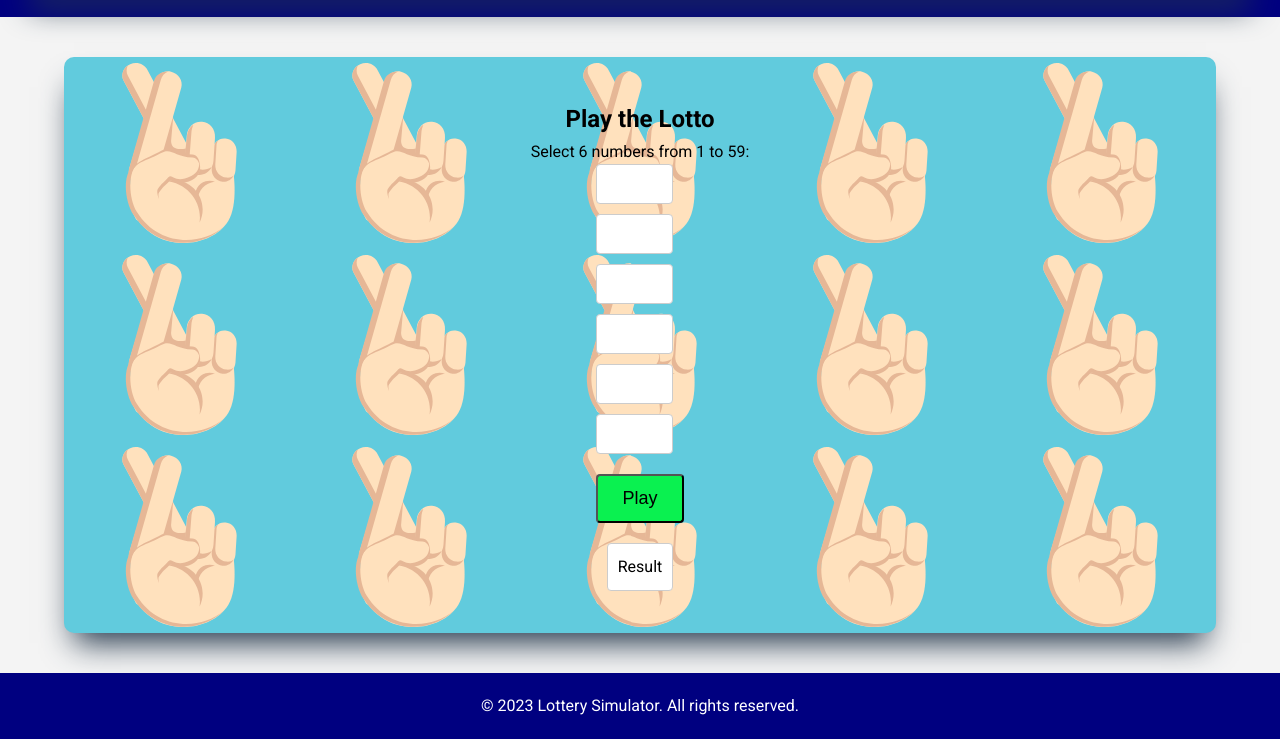
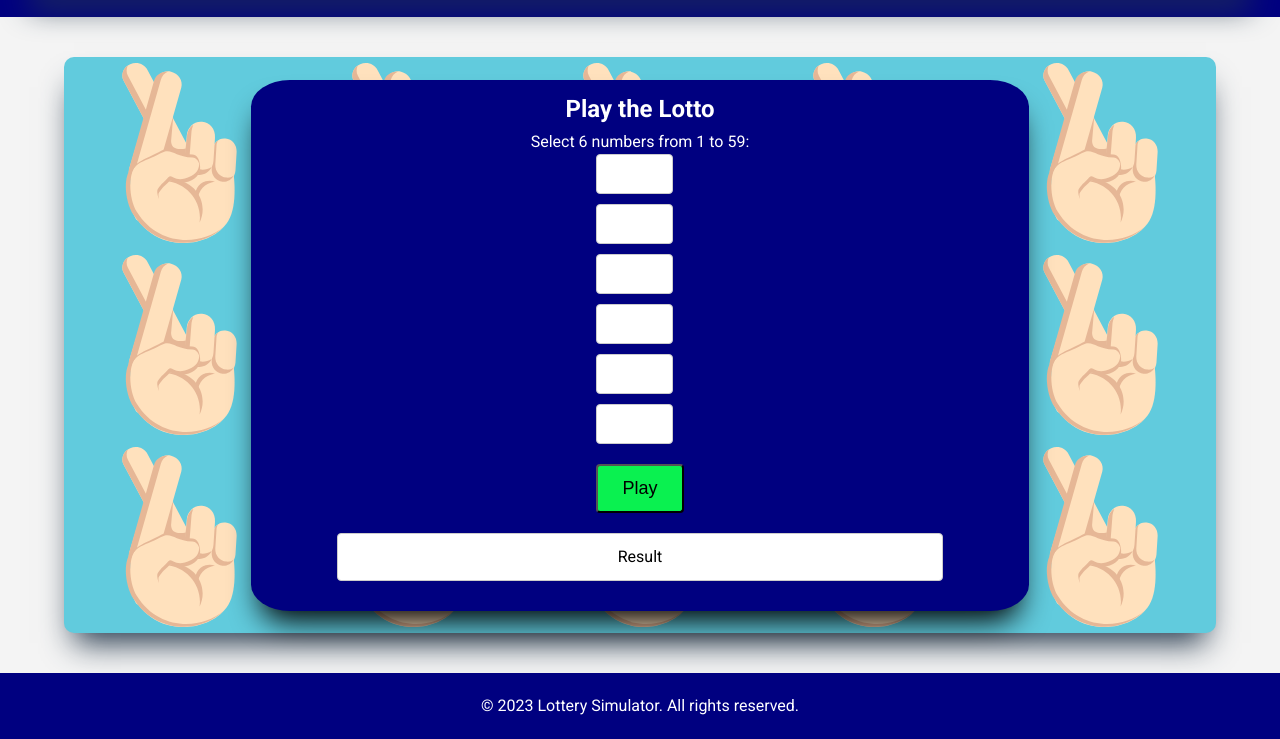
Before and after one commit to TailorBird93/lottery-simulator, a plain HTML site: page pages/lotto.html in a window 1280 px wide. Shown: the part 61-800 px from the top of the page. Drawn offline with nearby package versions, Linux system fonts and the light colour scheme.

Commit message:
Change lotto game element style

```diff
--- a/css/styles.css
+++ b/css/styles.css
@@ -177,12 +177,21 @@ footer {
     text-align: center;
     padding: 20px;
 }
+/* All games */
+.game{
+    min-width: 70%
+}
 /* Lotto Game ------------------------------------------------------------------------------*/
 .lotto-game{
+    color: white;
+    background-color: #000080;
+    padding: 10px;
     display: flex;
     flex-direction: column;
     justify-content: center;
     align-items: center;
+    box-shadow: rgb(0, 0, 0) 0px 20px 30px -10px;
+    border-radius: 5%;
 }
 /* Inputs --------------------------------------------------------------------------------- */
 .number-inputs {
@@ -200,10 +209,13 @@ footer {
 }
 /* Results --------------------------------------------------------------------------------- */
 #result {
-    margin-top: 20px;
+    margin: 20px;
     padding: 10px;
+    min-width: 80%;
     background-color: #fff;
     border: 1px solid #ccc;
     border-radius: 4px;
     font-size: 16px;
+    color: black;
+    text-align: center;
 }
--- a/pages/lotto.html
+++ b/pages/lotto.html
@@ -24,7 +24,7 @@
     </header>
 
     <main>
-        <div class="lotto-game">
+        <div class="lotto-game game">
             <h2>Play the Lotto</h2>
             <p>Select 6 numbers from 1 to 59:</p>
 
@@ -43,7 +43,6 @@
 
             <div id="result">Result</div>
           </div>
-        <!-- Add Lotto game content here -->
     </main>
 
     <footer>
```
